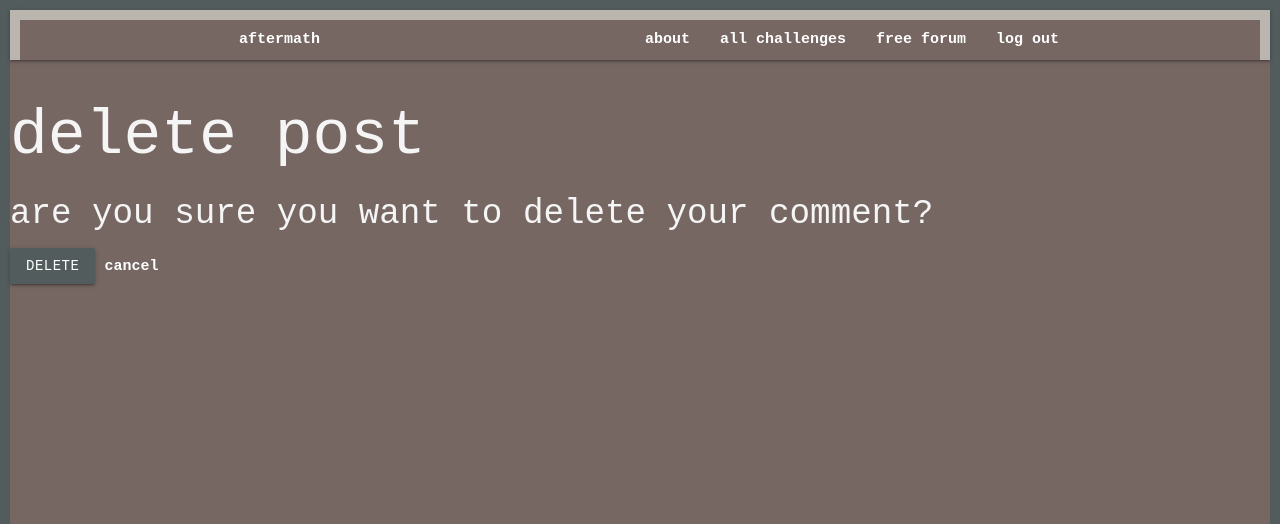
After one commit to pauladixon/aftermath, a Django app: page /posts/comment/1/delete/ in a window 1280 px wide. The commit adds this page. Shown: the top 524 px of the page. Run offline with Django 3.2, Linux system fonts and the light colour scheme; a user stored in the database is signed in; tables that the repository leaves empty hold one stand-in row (values such as "Sample post").

Commit message:
Added delete functionality for post comments

```diff
--- /dev/null
+++ b/main_app/templates/main_app/postcomment_confirm_delete.html
@@ -0,0 +1,13 @@
+{% extends 'base.html' %}
+
+{% block content %}
+  <h1>delete post</h1>
+
+  <h4>are you sure you want to delete your comment?</h4>
+
+  <form action="" method="POST">
+    {% csrf_token %}
+    <input type="submit" value="delete" class="btn">
+    <a href="{% url 'posts_detail' postcomment.id %}">cancel</a>
+  </form>
+{% endblock %}
--- a/main_app/templates/posts/detail.html
+++ b/main_app/templates/posts/detail.html
@@ -35,8 +35,13 @@
           <td>{{ postcomment.created_at }}</td>
           <td>{{ postcomment.user }}</td>
           <td>{{ postcomment.content }}</td>
+        {% if user == postcomment.user %}
+          <td><a href="{% url 'post_delete_comment' postcomment.id %}">x</a></td>
+        {% else %}
           <td></td>
+        {% endif %}
         </tr>
+
 
         {% endfor%}
       </tbody>
--- a/main_app/urls.py
+++ b/main_app/urls.py
@@ -10,7 +10,7 @@ urlpatterns = [
     path('posts/create/', views.PostCreate.as_view(), name='posts_create'),
     path('posts/<int:pk>/update/', views.PostUpdate.as_view(), name='posts_update'),
     path('posts/<int:pk>/delete/', views.PostDelete.as_view(), name='posts_delete'),
-    path('posts/<int:post_id>/post_add_comment', views.post_add_comment, name='post_add_comment'),
-
+    path('posts/<int:post_id>/post_add_comment/', views.post_add_comment, name='post_add_comment'),
+    path('posts/comment/<int:pk>/delete/', views.PostCommentDelete.as_view(), name='post_delete_comment'),
     path('accounts/signup/', views.signup, name='signup'),
 ]
--- a/main_app/views.py
+++ b/main_app/views.py
@@ -64,6 +64,11 @@ def post_add_comment(request, post_id):
         new_comment.save()
     return redirect('posts_detail', post_id=post_id)
 
+class PostCommentDelete(LoginRequiredMixin, DeleteView):
+    model = PostComment
+    success_url = '/posts/'
+
+
 def signup(request):
     error_message = ''
     if request.method == 'POST':
```
Also changed, not shown: main_app/migrations/0007_merge_20200504_1545.py (added), main_app/models.py (line endings or trailing spaces).
